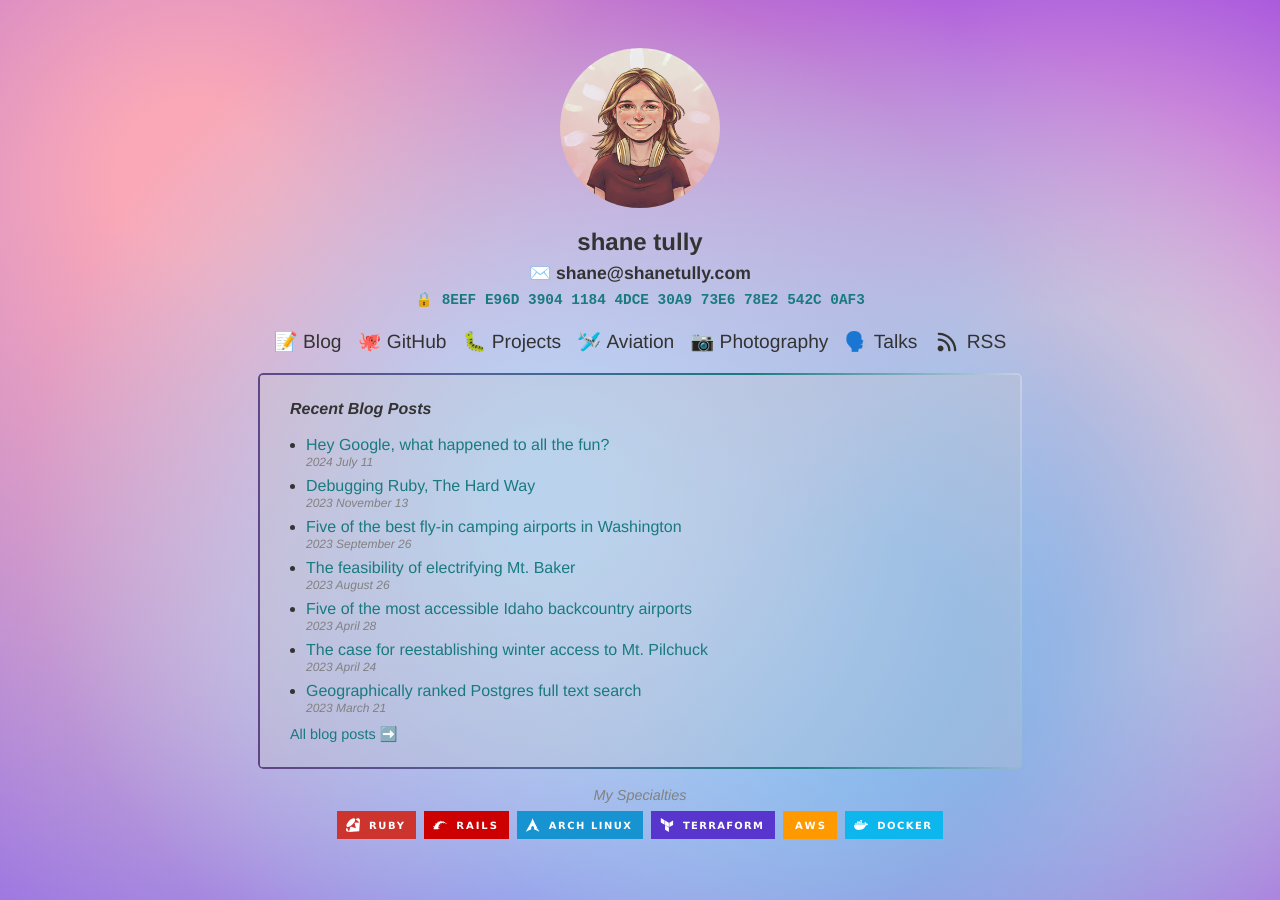
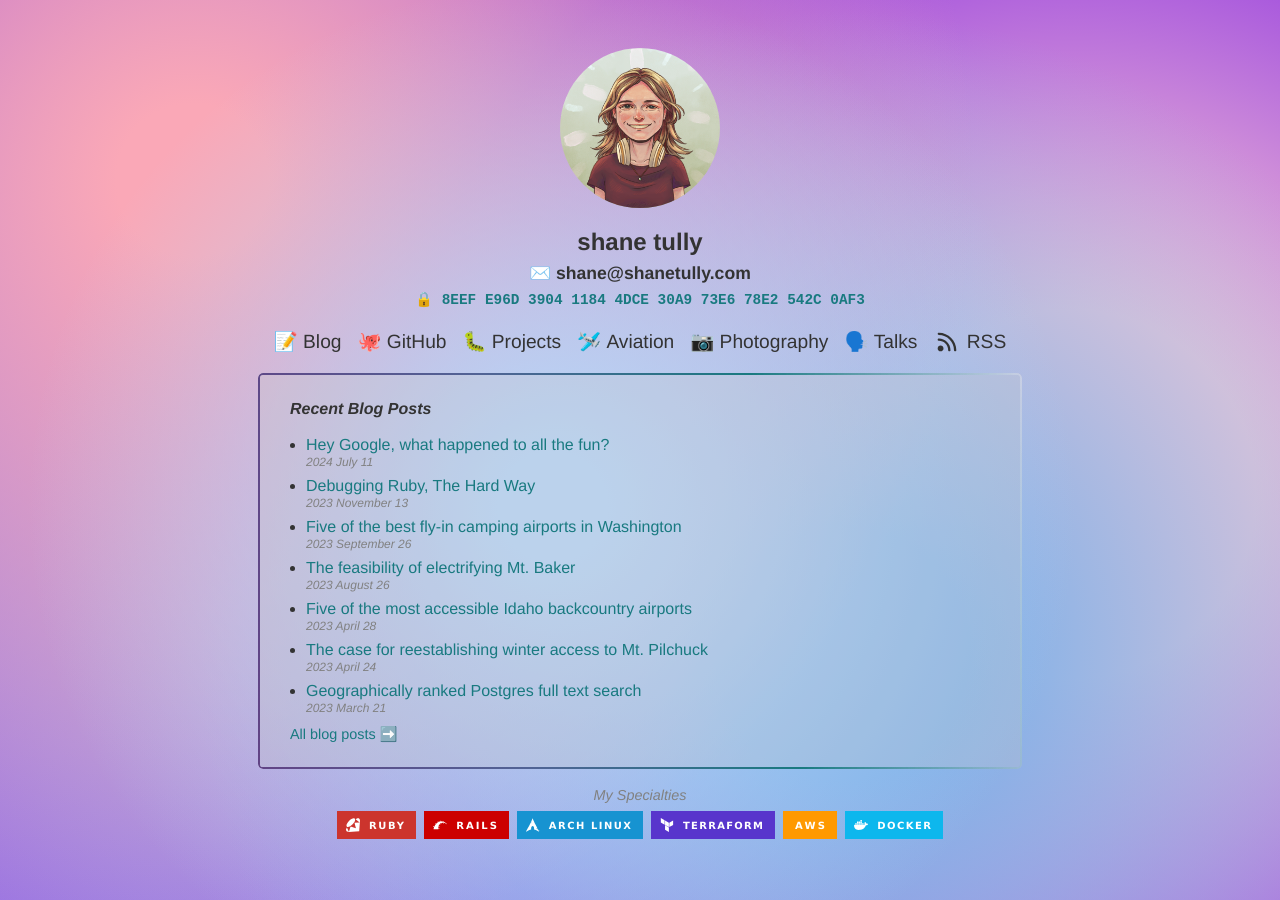
Before and after one commit to shanet/blog, a Jekyll site: the page built from index.html, in a window 1280 px wide. Built offline with Jekyll 4.4.1, drawn with Linux system fonts in a browser that asks for light colours.

Commit message:
adjust avatar hue rotation bounds

```diff
--- /dev/null
+++ b/_sass/_avatar.scss
@@ -0,0 +1,24 @@
+.avatar-stack {
+  position: relative;
+
+  img {
+    border-radius: 50%;
+    position: absolute;
+    width: 100%;
+
+    &:first-child {
+      display: block;
+      animation: hue-rotate 20s infinite;
+    }
+  }
+}
+
+@keyframes hue-rotate {
+  0% {
+    filter: saturate(150%) hue-rotate(0deg);
+  }
+
+  100% {
+    filter: saturate(150%) hue-rotate(360deg);
+  }
+}
--- a/_sass/layout.scss
+++ b/_sass/layout.scss
@@ -74,35 +74,10 @@
   padding-right: 0;
 }
 
+.float-right {
+  float: right;
+}
+
 div.clear {
   clear: both;
 }
-
-.avatar-stack {
-  position: relative;
-
-  img {
-    border-radius: 50%;
-    position: absolute;
-    width: 100%;
-
-    &:first-child {
-      display: block;
-      animation: hue-rotate 30s infinite;
-    }
-  }
-}
-
-@keyframes hue-rotate {
-  0% {
-    filter: saturate(200%) hue-rotate(0deg);
-  }
-
-  50% {
-    filter: saturate(200%) hue-rotate(100deg);
-  }
-
-  100% {
-    filter: saturate(200%) hue-rotate(0deg);
-  }
-}
--- a/assets/styles/main.scss
+++ b/assets/styles/main.scss
@@ -3,6 +3,7 @@
 
 @import "about";
 @import "album";
+@import "avatar";
 @import "aviation";
 @import "blog";
 @import "gradient";
```
